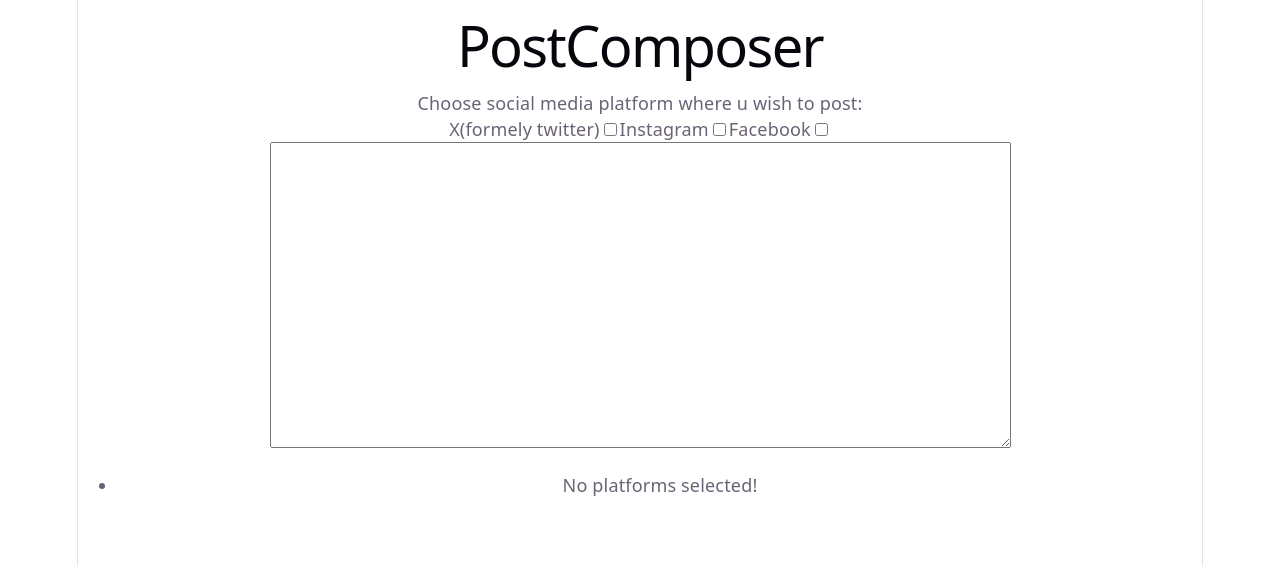
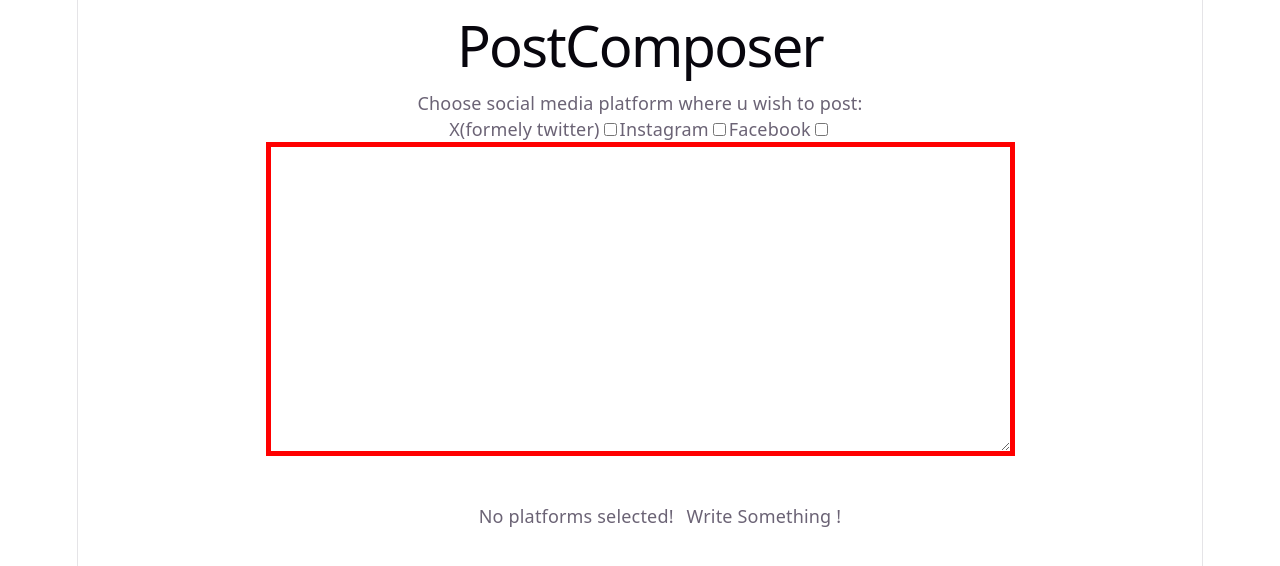
Before and after one commit to apaleblueman/postcomposer, a React (Vite) app in the folder postcomposer/: page / in a window 1280 px wide. Shown: the top 566 px of the page. Built offline with nearby package versions, Linux system fonts and the light colour scheme.

Commit message:
ADD: Conditional rendering for textarea borders and live character counter colors

```diff
--- /dev/null
+++ b/postcomposer/src/assets/PostComposer.css
@@ -0,0 +1,56 @@
+.errors > ul{
+  display: flex;
+  justify-content: center;
+  align-items: center;
+  list-style-type: none;
+  gap:0.6em;
+
+}
+.errors >ul> li{
+  border:solid 1px white;
+
+}
+.charactersList{
+  display: flex;
+  justify-content: center;
+  gap: 0.8em;
+  padding: 0.6em;
+}
+.overflow{
+  color: red;
+}
+
+.favicon{
+  height: auto;
+  width: 20px;
+}
+
+.has-error{
+  border: solid 5px red;
+}
+.ready{
+  border: solid 5px greenyellow;
+}
+.overflow{
+  /* border: solid 5px red; */
+  color: red;
+}
+.underflow{
+  /* border: solid 5px greenyellow; */
+  color: green;
+}
+
+@media (max-width: 768px) {
+    .platforms {
+        flex-direction: column;
+        gap: 8px;
+    }
+    textarea {
+        width: 100%;
+        box-sizing: border-box;
+    }
+    .charactersList p {
+        display: block;
+        margin: 4px 0;
+    }
+}
--- a/postcomposer/src/components/postcomposer.jsx
+++ b/postcomposer/src/components/postcomposer.jsx
@@ -1,39 +1,38 @@
 import { useState } from "react";
 import EnforceRules from "./rulesEnforcer";
 import { platformRules } from "./rulesEnforcer";
-
-
+import "../assets/PostComposer.css"
 
 function DeterminePlatform(selectedPlatforms){
     const sum =selectedPlatforms.reduce((a, b) => a + b, 0)
     return sum;
 }
-
 function ValidatePost(text, selectedPlatforms){
     const errorArray = [];
     if(selectedPlatforms.length<=0){
         errorArray.push("No platforms selected!")
-    }else{
-        if(text.length < 1){
-                        errorArray.push("Not enough characters for"+selectedPlatforms)
-        }
+    }
+    if(text.length < 1){
+                        errorArray.push("Write Something !")
+    }
+    else{
         const platformNumber  = DeterminePlatform(selectedPlatforms);
         // console.log("EnforceRules returned:", EnforceRules(text, platformNumber));
         // console.log("errorArray is now:", errorArray);
         errorArray.push(...EnforceRules(text, platformNumber));
     }
     // console.log(typeof(errorArray))
+
     return errorArray;
-}
-function List(text, selectedPlatforms){
-    const errorArray = ValidatePost(text, selectedPlatforms)
-    const displayList = errorArray.map((error)=><li>{error}</li>);
-    return <ul>{displayList}</ul>
 }
 function PostComposer(){
     const [postText, setPostText] = useState('');
     const [selectedPlatforms, setSelectedPlatforms] = useState([]);
-    const foundErrors = List(postText, selectedPlatforms);
+    const errorArray = ValidatePost(postText, selectedPlatforms);
+    const hasErrors = errorArray.length>0;
+    const isReady = (hasErrors==false) && (postText.length>0);
+    const displayList = errorArray.map((error)=><li>{error}</li>);
+
     // console.log(foundErrors);
     return(
         <div>
@@ -67,17 +66,23 @@ function PostComposer(){
                         }}></input>
                 </div>
                 <div className="userPost">
-                        <textarea rows="20" cols="90" value={postText} onChange={(e)=> setPostText(e.target.value)}></textarea>
+                        <textarea rows="20" cols="90" value={postText}
+                        onChange={(e)=> setPostText(e.target.value)}
+                        className={hasErrors && postText.length >= 0 ? 'has-error':'ready'}>
+
+                        </textarea>
                 </div>
                 <div className="charactersList">
                         {selectedPlatforms.map((plt)=>{
-                            if(plt == 1){return <p>T:{postText.length}/{platformRules.twitter.maxChars}</p>}
-                            if(plt == 3){return <p>I:{postText.length}/{platformRules.instagram.maxChars}</p>}
-                            if(plt == 5){return <p>F:{postText.length}/{platformRules.facebook.maxChars}</p>}
+                            if(plt == 1){
+                                return <p className={postText.length >= platformRules.twitter.maxChars ? 'overflow':'underflow'}><img className="favicon" src="https://x.com/favicon.ico" alt="X"/>:{postText.length}/{platformRules.twitter.maxChars}</p>
+                            }
+                            if(plt == 3){return <p className={postText.length >= platformRules.instagram.maxChars ? 'overflow':'underflow'}><img className="favicon" src="https://static.cdninstagram.com/rsrc.php/y4/r/QaBlI0OZiks.ico" alt="IG"/>:{postText.length}/{platformRules.instagram.maxChars}</p>}
+                            if(plt == 5){return <p className={postText.length >= platformRules.facebook.maxChars ? 'overflow':'underflow'}><img className="favicon" src="https://static.xx.fbcdn.net/rsrc.php/y1/r/ay1hV6OlegS.ico" alt="FB"/>:{postText.length}/{platformRules.facebook.maxChars}</p>}
                         })}
                 </div>
                 <div className="errors">
-                    {foundErrors}
+                    <ul>{displayList}</ul>
                 </div>
             </form>
         </div>
```
Also changed, not shown: postcomposer/src/components/PlatformCounters.jsx (added).
